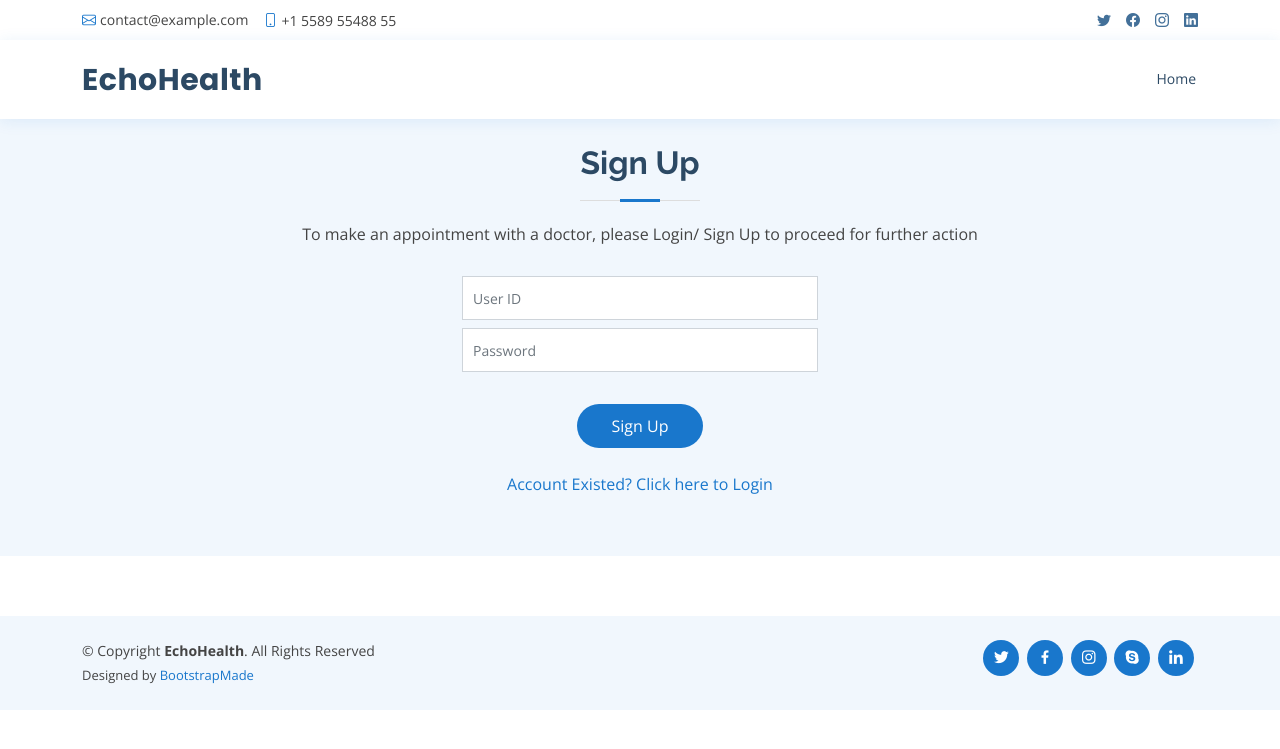
After one commit to limxien20/appointmentSystem, a PHP site: page /patientSignUp.php in a window 1280 px wide. The commit adds this page. Shown: the top 749 px of the page. Run offline with PHP 8.4, Linux system fonts and the light colour scheme.

Commit message:
patient login and sign up page interface

```diff
--- a/patients/inner-page.php
+++ b/patients/appointment.php
@@ -1,3 +1,5 @@
+<!-- after patient sign up  and will direct to this page -->
+
 <!DOCTYPE html>
 <html lang="en">
 
--- /dev/null
+++ b/patients/patientSignUp.php
@@ -0,0 +1,143 @@
+<!DOCTYPE html>
+<html lang="en">
+
+<head>
+  <meta charset="utf-8">
+  <meta content="width=device-width, initial-scale=1.0" name="viewport">
+
+  <title>Login</title>
+  <meta content="" name="description">
+  <meta content="" name="keywords">
+
+  <!-- Favicons -->
+  <link href="assets/img/favicon.png" rel="icon">
+  <link href="assets/img/apple-touch-icon.png" rel="apple-touch-icon">
+
+  <!-- Google Fonts -->
+  <link href="https://fonts.googleapis.com/css?family=Open+Sans:300,300i,400,400i,600,600i,700,700i|Raleway:300,300i,400,400i,500,500i,600,600i,700,700i|Poppins:300,300i,400,400i,500,500i,600,600i,700,700i" rel="stylesheet">
+
+  <!-- Vendor CSS Files -->
+  <link href="assets/vendor/animate.css/animate.min.css" rel="stylesheet">
+  <link href="assets/vendor/bootstrap/css/bootstrap.min.css" rel="stylesheet">
+  <link href="assets/vendor/bootstrap-icons/bootstrap-icons.css" rel="stylesheet">
+  <link href="assets/vendor/boxicons/css/boxicons.min.css" rel="stylesheet">
+  <link href="assets/vendor/fontawesome-free/css/all.min.css" rel="stylesheet">
+  <link href="assets/vendor/glightbox/css/glightbox.min.css" rel="stylesheet">
+  <link href="assets/vendor/remixicon/remixicon.css" rel="stylesheet">
+  <link href="assets/vendor/swiper/swiper-bundle.min.css" rel="stylesheet">
+
+  <!-- Template Main CSS File -->
+  <link href="assets/css/style.css" rel="stylesheet">
+
+</head>
+
+<body>
+
+  <!-- ======= Top Bar ======= -->
+  <div id="topbar" class="d-flex align-items-center fixed-top">
+    <div class="container d-flex justify-content-between">
+      <div class="contact-info d-flex align-items-center">
+        <i class="bi bi-envelope"></i> <a href="mailto:contact@example.com">contact@example.com</a>
+        <i class="bi bi-phone"></i> +1 5589 55488 55
+      </div>
+      <div class="d-none d-lg-flex social-links align-items-center">
+        <a href="#" class="twitter"><i class="bi bi-twitter"></i></a>
+        <a href="#" class="facebook"><i class="bi bi-facebook"></i></a>
+        <a href="#" class="instagram"><i class="bi bi-instagram"></i></a>
+        <a href="#" class="linkedin"><i class="bi bi-linkedin"></i></i></a>
+      </div>
+    </div>
+  </div>
+
+  <!-- ======= Header ======= -->
+  <header id="header" class="fixed-top">
+    <div class="container d-flex align-items-center">
+
+      <h1 class="logo me-auto"><a href="index.html">EchoHealth</a></h1>
+      <nav id="navbar" class="navbar order-last order-lg-0">
+        <ul>
+          <li><a class="nav-link scrollto " href="index.php">Home</a></li>
+        </ul>
+        <i class="bi bi-list mobile-nav-toggle"></i>
+      </nav>
+      <!-- .navbar -->
+
+    </div>
+  </header>
+  <!-- End Header -->
+
+  <main id="main">
+
+    <section class="inner-page">
+      <!-- ======= Login form Section ======= -->
+        <section id="appointment" class="appointment section-bg">
+        <div class="container">
+            <div class="section-title">
+            <br>
+            <h2>Sign Up</h2>
+            <p>To make an appointment with a doctor, please Login/ Sign Up to proceed for further action </p>
+            </div>
+
+            <form action="forms/appointment.php" method="post" role="form" class="php-email-form">
+            <div class="row">
+                <div class="col-md-4 offset-md-4 form-group">
+                <input type="text" name="userid" class="form-control" id="userid" placeholder="User ID" >
+                <div class="validate"></div>
+                </div>
+            </div>
+            <div class="row">
+                <div class="col-md-4 offset-md-4 form-group">
+                <input type="email" class="form-control" name="Password" id="pw" placeholder="Password" data-rule="password" data-msg="Please enter a valid password">
+                <div class="validate"></div>
+                </div>
+            </div>
+            <br>
+            <div class="text-center"><button type="submit">Sign Up</button></div>
+            </form>
+            <br>
+            <div class="text-center"><a href="patientLogin.php"> Account Existed? Click here to Login </a></div>
+        </div>
+        </section>
+        <!-- Login form Section -->
+    </section>
+
+
+  </main><!-- End #main -->
+
+  <!-- ======= Footer ======= -->
+  <footer id="footer">
+
+    <div class="container d-md-flex py-4">
+
+      <div class="me-md-auto text-center text-md-start">
+        <div class="copyright">
+          &copy; Copyright <strong><span>EchoHealth</span></strong>. All Rights Reserved
+        </div>
+        <div class="credits">
+          Designed by <a href="https://bootstrapmade.com/">BootstrapMade</a>
+        </div>
+      </div>
+      <div class="social-links text-center text-md-right pt-3 pt-md-0">
+        <a href="#" class="twitter"><i class="bx bxl-twitter"></i></a>
+        <a href="#" class="facebook"><i class="bx bxl-facebook"></i></a>
+        <a href="#" class="instagram"><i class="bx bxl-instagram"></i></a>
+        <a href="#" class="google-plus"><i class="bx bxl-skype"></i></a>
+        <a href="#" class="linkedin"><i class="bx bxl-linkedin"></i></a>
+      </div>
+    </div>
+  </footer>
+  <!-- End Footer -->
+
+  <!-- Vendor JS Files -->
+  <script src="assets/vendor/bootstrap/js/bootstrap.bundle.min.js"></script>
+  <script src="assets/vendor/glightbox/js/glightbox.min.js"></script>
+  <script src="assets/vendor/php-email-form/validate.js"></script>
+  <script src="assets/vendor/purecounter/purecounter.js"></script>
+  <script src="assets/vendor/swiper/swiper-bundle.min.js"></script>
+
+  <!-- Template Main JS File -->
+  <script src="assets/js/main.js"></script>
+
+</body>
+
+</html>
```
Also changed, not shown: patients/index.php (+3 -53 lines), patients/patientLogin.php (added, +143 -0 lines).
